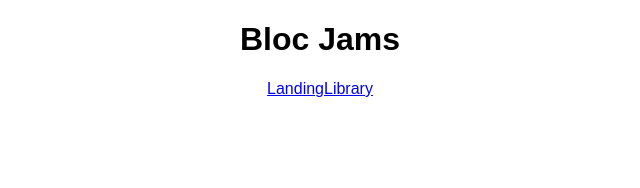
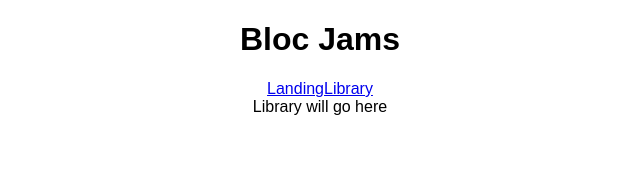
Before and after one commit to CGally/bloc-jams-react, a React (Create React App) app: page /album in a window 1280 px wide. Shown: the top 188 px of the page, without its empty margins (320-960 px from the left). Built offline with nearby package versions, Linux system fonts and the light colour scheme.

Commit message:
complete assignment 3

```diff
--- a/src/App.js
+++ b/src/App.js
@@ -3,6 +3,7 @@
 import './App.css';
 import Landing from './components/Landing';
 import Library from './components/Library';
+import Album from './components/Album';
 
 class App extends Component {
   render() {
@@ -17,7 +18,8 @@
         </header>
         <main>
           <Route exact path='/' component={ Landing } />
-          <Route exact path='/library' component={ Library } />
+          <Route path='/library' component={ Library } />
+          <Route path='/album' component={ Album } />
         </main>
       </div>
     );
--- /dev/null
+++ b/src/components/Album.js
@@ -0,0 +1,9 @@
+import React from 'react';
+
+const Album = () => (
+  <section className='album'>
+    Library will go here
+  </section>
+);
+
+export default Album;
```
